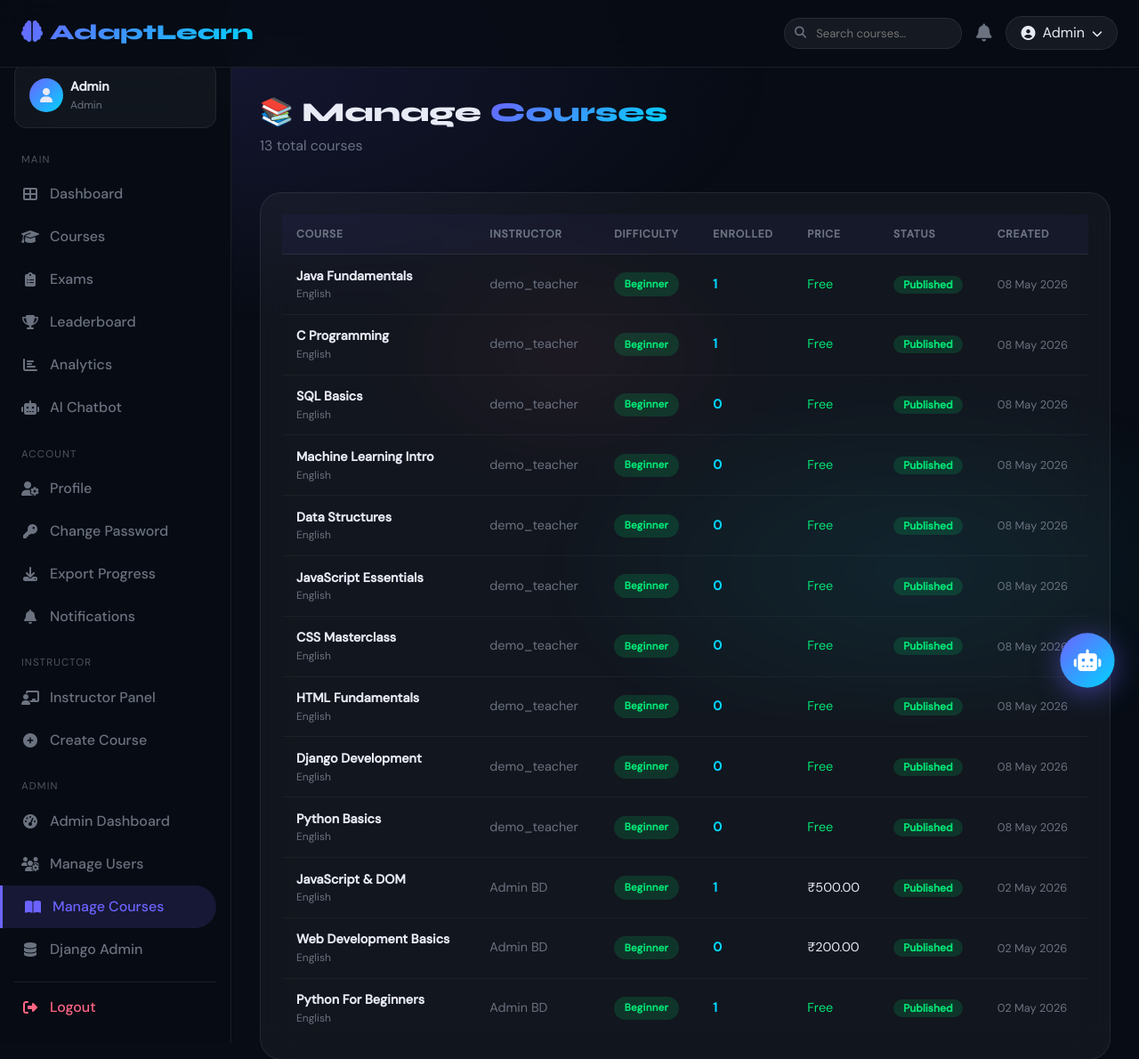
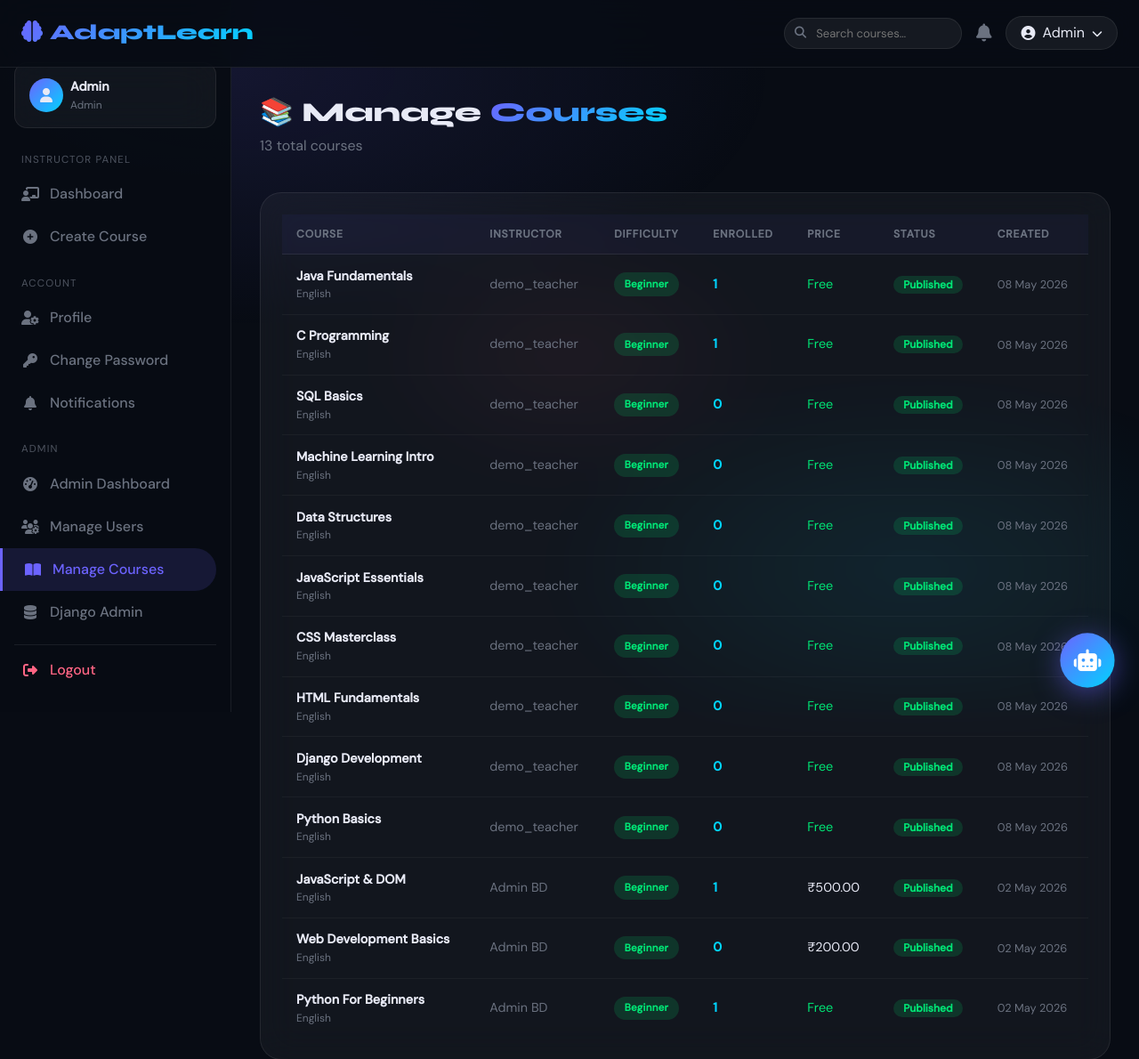
Before and after one commit to Basavaraj02-BD/Adaptive_Learning_Platform-Updated-, a Django app: page /admin-panel/courses/ in a window 1280 px wide. Shown: the top 1190 px of the page at 89% size. Run offline with Django 4.2, Linux system fonts and the light colour scheme; a user stored in the database is signed in; data comes from the database, SQL or seed files in the repository; both versions use the stored data as it was after the commit; some libraries are stand-ins or nearby versions.

Commit message:
Separate Instructor and Student panels

```diff
--- a/learning/views.py
+++ b/learning/views.py
@@ -49,7 +49,12 @@ def send_notification(recipient, title, message, notif_type='system', link=''):
 # ══════════════════════════════════════════
 def home(request):
     if request.user.is_authenticated:
-        return redirect('dashboard')
+        if is_admin(request.user):
+            return redirect('admin_dashboard')
+        elif is_instructor(request.user):
+            return redirect('instructor_dashboard')
+        else:
+            return redirect('dashboard')
     courses = Course.objects.filter(status='published')[:6]
     return render(request, 'learning/home.html', {'courses': courses})
 
@@ -106,15 +111,26 @@ def admin_register(request):
 # ══════════════════════════════════════════
 def user_login(request):
     if request.user.is_authenticated:
-        return redirect('dashboard')
+        if is_admin(request.user):
+            return redirect('admin_dashboard')
+        elif is_instructor(request.user):
+            return redirect('instructor_dashboard')
+        else:
+            return redirect('dashboard')
     if request.method == 'POST':
         form = UserLoginForm(request, data=request.POST)
         if form.is_valid():
             user = form.get_user()
             login(request, user)
             messages.success(request, f'Welcome back, {user.first_name or user.username}!')
-            next_url = request.GET.get('next', 'dashboard')
-            return redirect(next_url)
+            next_url = request.GET.get('next')
+            if next_url:
+                return redirect(next_url)
+            if is_admin(user):
+                return redirect('admin_dashboard')
+            elif is_instructor(user):
+                return redirect('instructor_dashboard')
+            return redirect('dashboard')
         else:
             messages.error(request, 'Invalid username or password.')
     else:
--- a/templates/base.html
+++ b/templates/base.html
@@ -508,15 +508,16 @@
         </div>
       </div>
 
-      <div class="sidebar-section">Main</div>
+      {% if request.user.profile.role != 'instructor' and request.user.profile.role != 'admin' %}
+      <div class="sidebar-section">Student Panel</div>
       <a href="{% url 'dashboard' %}" class="sidebar-link {% if request.resolver_match.url_name == 'dashboard' %}active{% endif %}">
         <i class="fas fa-th-large"></i> Dashboard
       </a>
       <a href="{% url 'course_list' %}" class="sidebar-link {% if request.resolver_match.url_name == 'course_list' %}active{% endif %}">
-        <i class="fas fa-graduation-cap"></i> Courses
+        <i class="fas fa-graduation-cap"></i> Browse Courses
       </a>
       <a href="{% url 'exam_list' %}" class="sidebar-link {% if request.resolver_match.url_name == 'exam_list' %}active{% endif %}">
-        <i class="fas fa-clipboard-list"></i> Exams
+        <i class="fas fa-clipboard-list"></i> My Exams
       </a>
       <a href="{% url 'leaderboard' %}" class="sidebar-link {% if request.resolver_match.url_name == 'leaderboard' %}active{% endif %}">
         <i class="fas fa-trophy"></i> Leaderboard
@@ -527,8 +528,19 @@
       <a href="{% url 'chatbot' %}" class="sidebar-link {% if request.resolver_match.url_name == 'chatbot' %}active{% endif %}">
         <i class="fas fa-robot"></i> AI Chatbot
       </a>
+      {% endif %}
 
-     <div class="sidebar-section">Account</div>
+      {% if request.user.is_superuser or request.user.is_staff or request.user.profile.role == 'instructor' or request.user.profile.role == 'admin' %}
+      <div class="sidebar-section">Instructor Panel</div>
+      <a href="{% url 'instructor_dashboard' %}" class="sidebar-link {% if request.resolver_match.url_name == 'instructor_dashboard' %}active{% endif %}">
+        <i class="fas fa-chalkboard-teacher"></i> Dashboard
+      </a>
+      <a href="{% url 'create_course' %}" class="sidebar-link {% if request.resolver_match.url_name == 'create_course' %}active{% endif %}">
+        <i class="fas fa-plus-circle"></i> Create Course
+      </a>
+      {% endif %}
+
+      <div class="sidebar-section">Account</div>
       <a href="{% url 'profile' %}"
          class="sidebar-link {% if request.resolver_match.url_name == 'profile' %}active{% endif %}">
         <i class="fas fa-user-cog"></i> Profile
@@ -537,11 +549,12 @@
          class="sidebar-link {% if request.resolver_match.url_name == 'change_password' %}active{% endif %}">
         <i class="fas fa-key"></i> Change Password
       </a>
+      {% if request.user.profile.role != 'instructor' and request.user.profile.role != 'admin' %}
       <a href="{% url 'progress_report' %}" class="sidebar-link">
         <i class="fas fa-download"></i> Export Progress
       </a>
+      {% endif %}
 
-      <!-- ✅ Notifications fixed — properly inside Account section -->
       <a href="{% url 'notifications' %}"
          class="sidebar-link {% if request.resolver_match.url_name == 'notifications' %}active{% endif %}">
         <i class="fas fa-bell"></i> Notifications
@@ -552,16 +565,6 @@
         </span>
         {% endif %}
       </a>
-
-      {% if request.user.is_superuser or request.user.is_staff or request.user.profile.role == 'instructor' or request.user.profile.role == 'admin' %}
-      <div class="sidebar-section">Instructor</div>
-      <a href="{% url 'instructor_dashboard' %}" class="sidebar-link {% if request.resolver_match.url_name == 'instructor_dashboard' %}active{% endif %}">
-        <i class="fas fa-chalkboard-teacher"></i> Instructor Panel
-      </a>
-      <a href="{% url 'create_course' %}" class="sidebar-link {% if request.resolver_match.url_name == 'create_course' %}active{% endif %}">
-        <i class="fas fa-plus-circle"></i> Create Course
-      </a>
-      {% endif %}
 
       {% if request.user.is_superuser %}
       <div class="sidebar-section">Admin</div>
```
Also changed, not shown: db.sqlite3.
